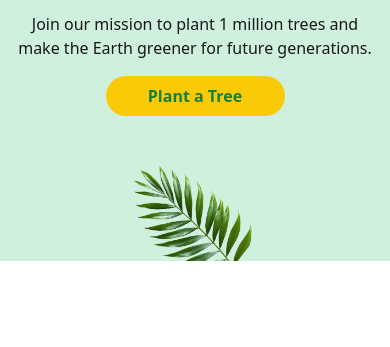
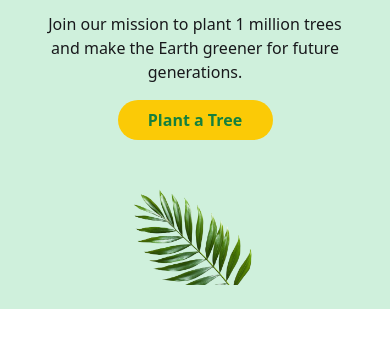
Before and after one commit to Shafayet999/ass6, a plain HTML site: page index.html in a window 390 px wide. Shown: the part 469-816 px from the top of the page. Drawn offline with nearby package versions, Linux system fonts and the light colour scheme.

```diff
--- a/index.html
+++ b/index.html
@@ -35,7 +35,7 @@
         </div>
     </nav>
 
-    <header class="flex flex-col lg:flex-row justify-center lg:justify-evenly items-center gap-6 lg:gap-10 bg-[rgba(207,240,220,1)] pt-6">
+    <header class="flex flex-col lg:flex-row justify-center lg:justify-evenly items-center gap-6 lg:gap-10 bg-[rgba(207,240,220,1)] p-6 lg:pb-0">
         <div class="first w-full lg:w-1/4 flex justify-center">
             <img src="./assets/hero-leaf1.png" alt="" class="max-w-[150px] lg:max-w-full h-auto">
         </div>
```
